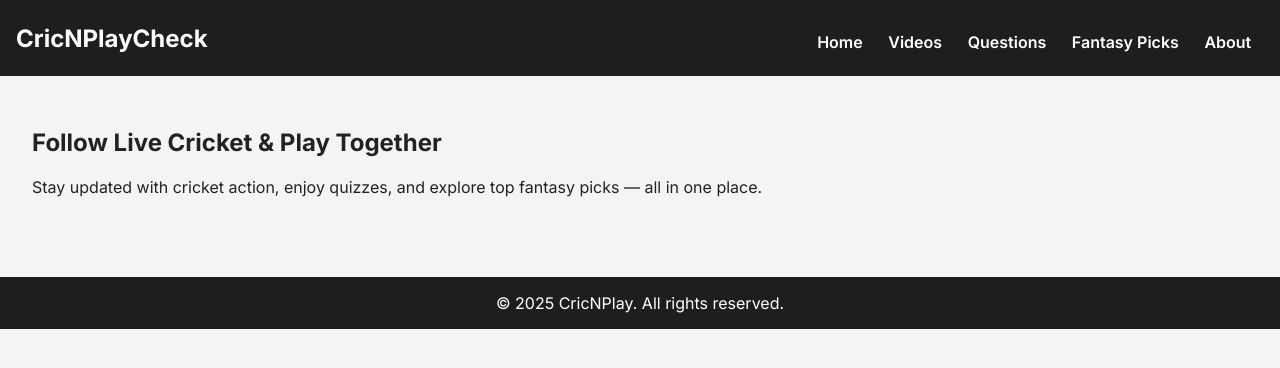
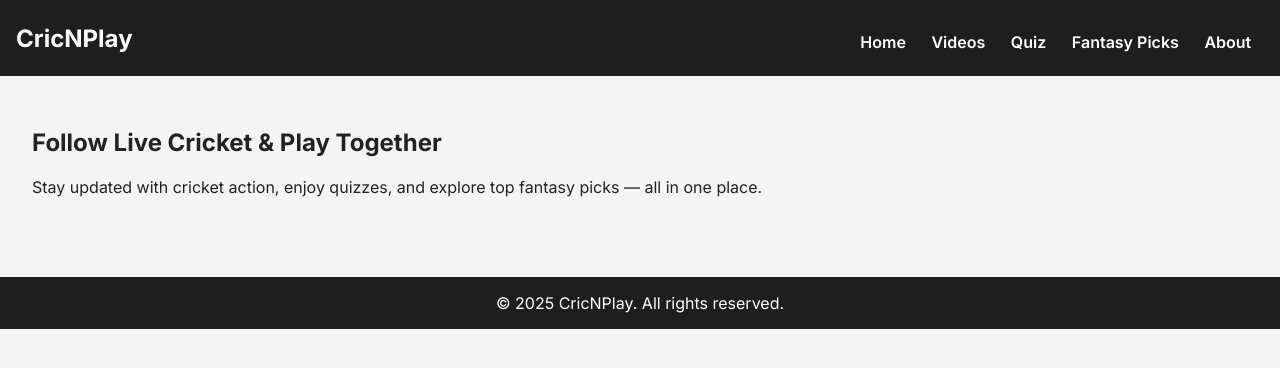
Before and after one commit to hellogamer12121-hash/Show-, a plain HTML site: page index.html in a window 1280 px wide. Drawn offline with Linux system fonts and the light colour scheme.

Commit message:
Update index.html

```diff
--- a/index.html
+++ b/index.html
@@ -3,7 +3,7 @@
 <head>
   <meta charset="UTF-8" />
   <meta name="viewport" content="width=device-width, initial-scale=1.0" />
-  <title>CricNPlayCheck | Cricket Scores, Quizzes & More</title>
+  <title>CricNPlay | Cricket Scores, Quizzes & More</title>
   <link href="https://fonts.googleapis.com/css2?family=Inter:wght@400;600;700&display=swap" rel="stylesheet">
 
   <style>
@@ -163,11 +163,11 @@
 
 <body>
   <header>
-    <h1>CricNPlayCheck</h1>
+    <h1>CricNPlay</h1>
     <nav>
       <a onclick="showSection('home')">Home</a>
       <a onclick="showSection('live')">Videos</a>
-      <a onclick="showSection('quizzes')">Questions</a>
+      <a onclick="showSection('quizzes')">Quiz</a>
       <a onclick="showSection('fantasy')">Fantasy Picks</a>
       <a onclick="showSection('about')">About</a>
     </nav>
```
